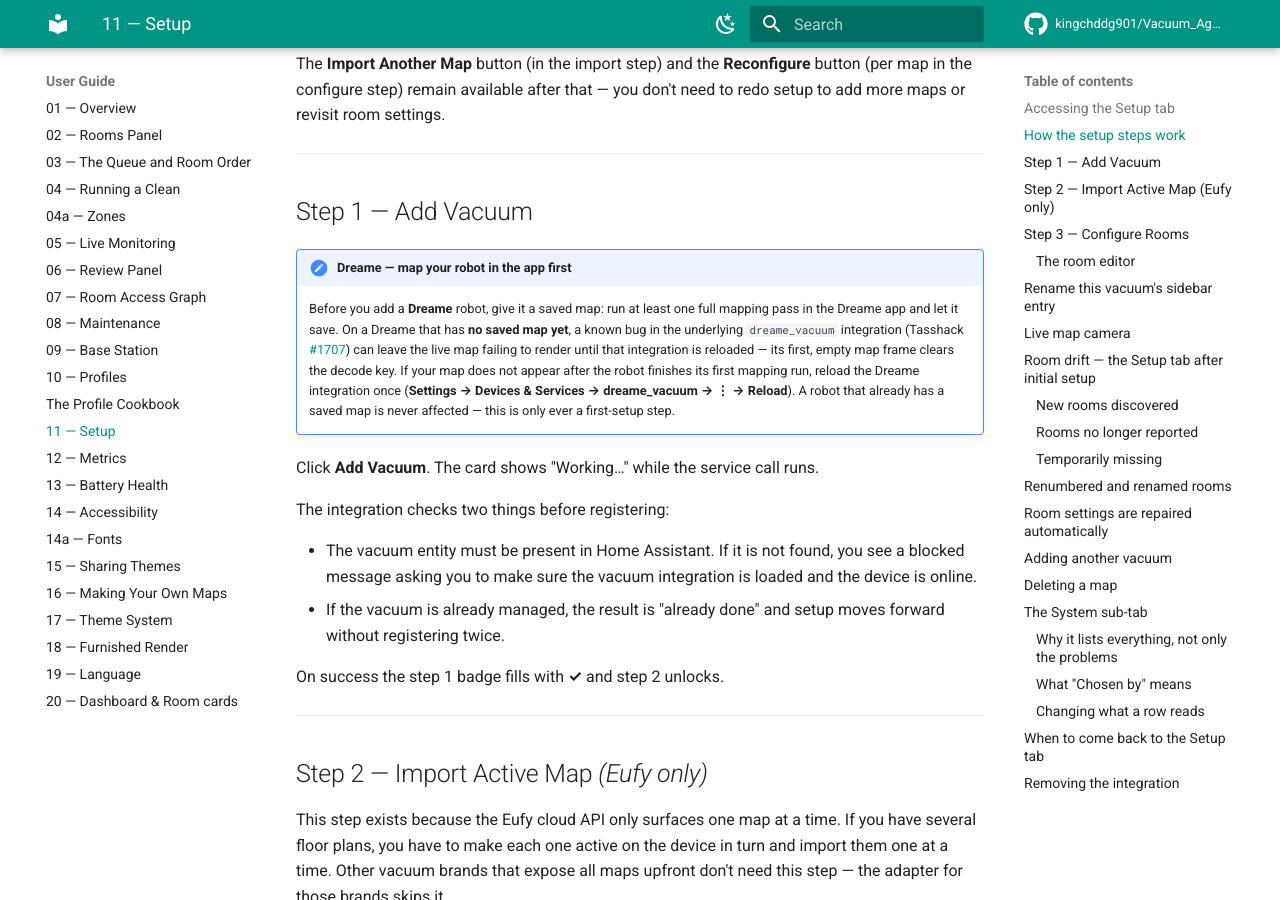
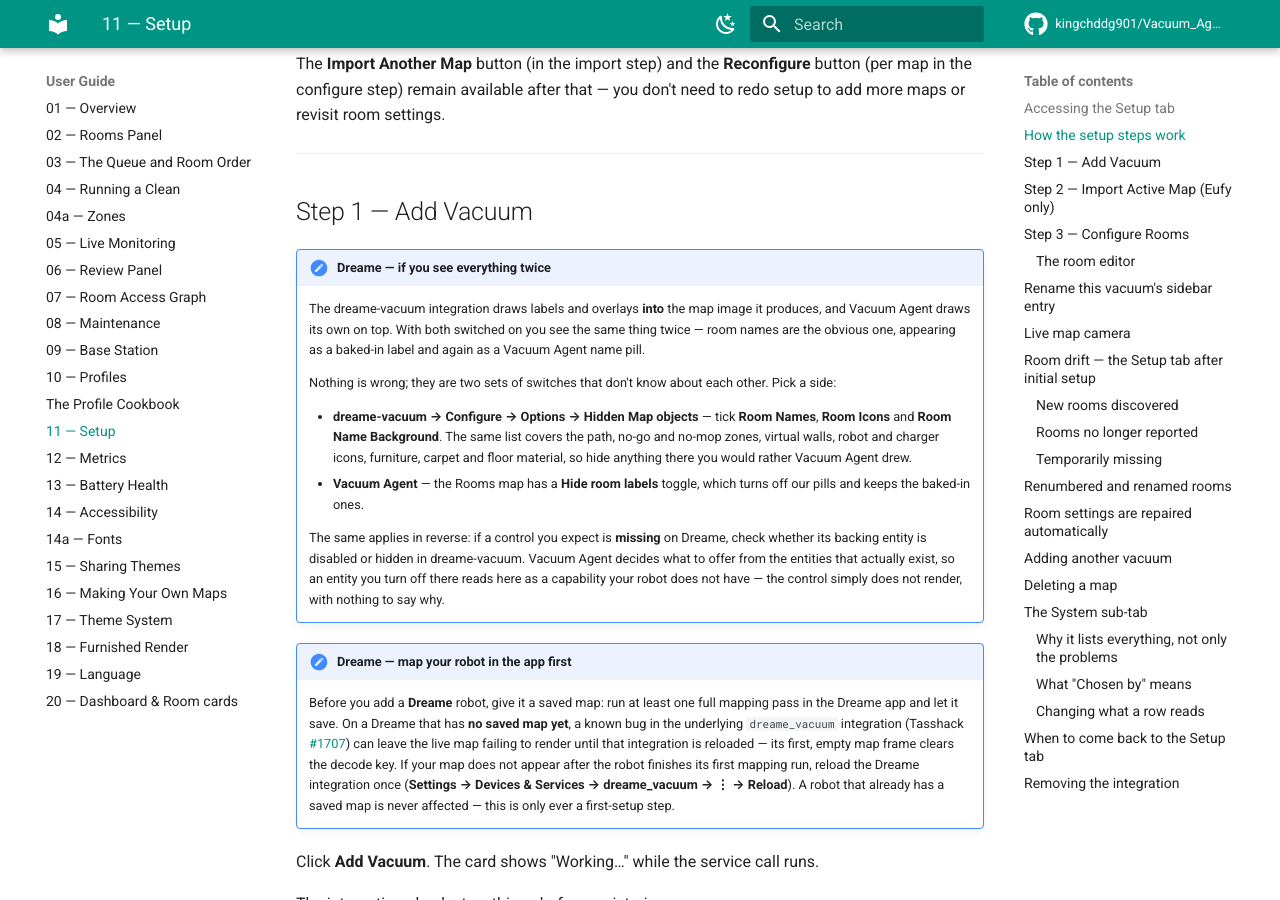
Before and after one commit to kingchddg901/Vacuum_Agent, an MkDocs documentation site: the page built from docs/user-guide/11-setup.md, in a window 1280 px wide and 900 px high, scrolled down 1002 px. Built offline with MkDocs 1.6.1 and Material for MkDocs 9.7.7, drawn with Linux system fonts in a browser that asks for light colours; comment, search, counter and statistics services are not loaded.

Commit message:
docs(dreame): two renderers share one backdrop — say which switches do what
The dreame-vacuum integration bakes labels and overlays INTO the camera image it
produces; Vacuum Agent draws its own on top of that image. With both on, a Dreame
owner sees room names twice — once baked in, once as one of our name pills — and it
reads as a defect in whichever card they are looking at.

It is not one. It is two sets of switches that do not know about each other, and both
already exist. Documented rather than coded around, in the README (which HACS renders
as the store page) and beside the existing map-first note in the setup guide:

  - dreame-vacuum → Configure → Options → **Hidden Map objects**, which opens with
    Room Names, Room Icons and Room Name Background — the three behind the visible
    doubling — and continues through path, no-go/no-mop zones, virtual walls, robot
    and charger icons, furniture, carpet and floor material.
  - Vacuum Agent's own **Hide room labels** toggle, which gates both of our label
    layers and leaves the baked-in ones.

AND THE REVERSE, which is the sharper edge. We read no upstream integration's config
options — not Dreame's, not Roborock's; every entry.options read in this repo is our
own. What we consume is the entity registry, and `detect_capabilities` ORs the model
profile with LIVE ENTITY PRESENCE. So an entity disabled or hidden upstream reads here
as a capability the robot does not have: the control stops rendering, silently, with
nothing to say why. Dreame feels this hardest only because its options list is the
longest. The setup note now says so.

DELIBERATELY NOT A PAIRING TABLE. It would have been easy to write "we draw X, so
hide X upstream" for all eleven of our map layers, but I confirmed only the name and
icon layers against a real device. Telling someone to hide an overlay we do not
actually supply for their model would not de-duplicate it, it would delete it. The
note gives the verified three, names the list, and states the principle.

Co-Authored-By: Claude Opus 5 <noreply@anthropic.com>

```diff
--- a/docs/user-guide/11-setup.md
+++ b/docs/user-guide/11-setup.md
@@ -49,6 +49,29 @@ or revisit room settings.
 ---
 
 ## Step 1 — Add Vacuum
+
+!!! note "Dreame — if you see everything twice"
+
+    The dreame-vacuum integration draws labels and overlays **into** the map image it
+    produces, and Vacuum Agent draws its own on top. With both switched on you see the
+    same thing twice — room names are the obvious one, appearing as a baked-in label and
+    again as a Vacuum Agent name pill.
+
+    Nothing is wrong; they are two sets of switches that don't know about each other.
+    Pick a side:
+
+    - **dreame-vacuum → Configure → Options → Hidden Map objects** — tick **Room Names**,
+      **Room Icons** and **Room Name Background**. The same list covers the path, no-go
+      and no-mop zones, virtual walls, robot and charger icons, furniture, carpet and
+      floor material, so hide anything there you would rather Vacuum Agent drew.
+    - **Vacuum Agent** — the Rooms map has a **Hide room labels** toggle, which turns off
+      our pills and keeps the baked-in ones.
+
+    The same applies in reverse: if a control you expect is **missing** on Dreame, check
+    whether its backing entity is disabled or hidden in dreame-vacuum. Vacuum Agent decides
+    what to offer from the entities that actually exist, so an entity you turn off there
+    reads here as a capability your robot does not have — the control simply does not
+    render, with nothing to say why.
 
 !!! note "Dreame — map your robot in the app first"
 
```
Also changed, not shown: README.md (+9 -0 lines).
